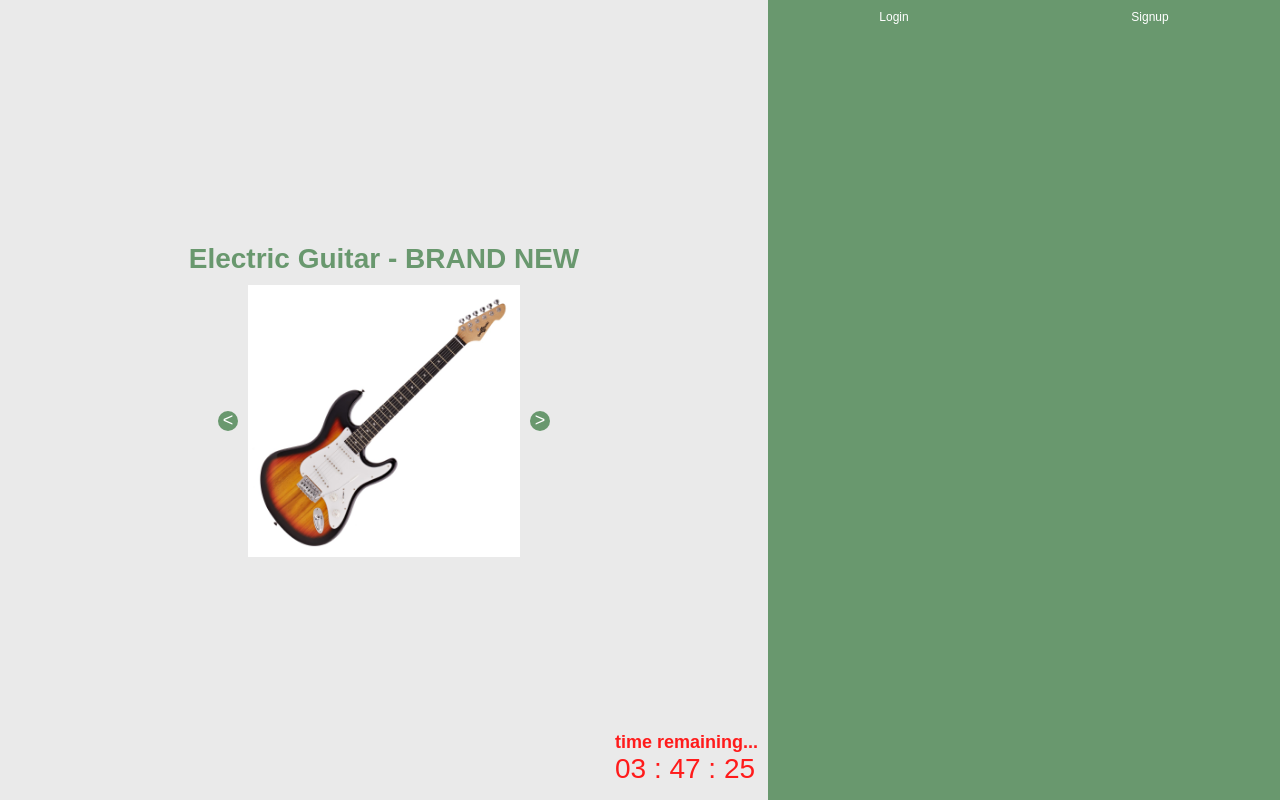
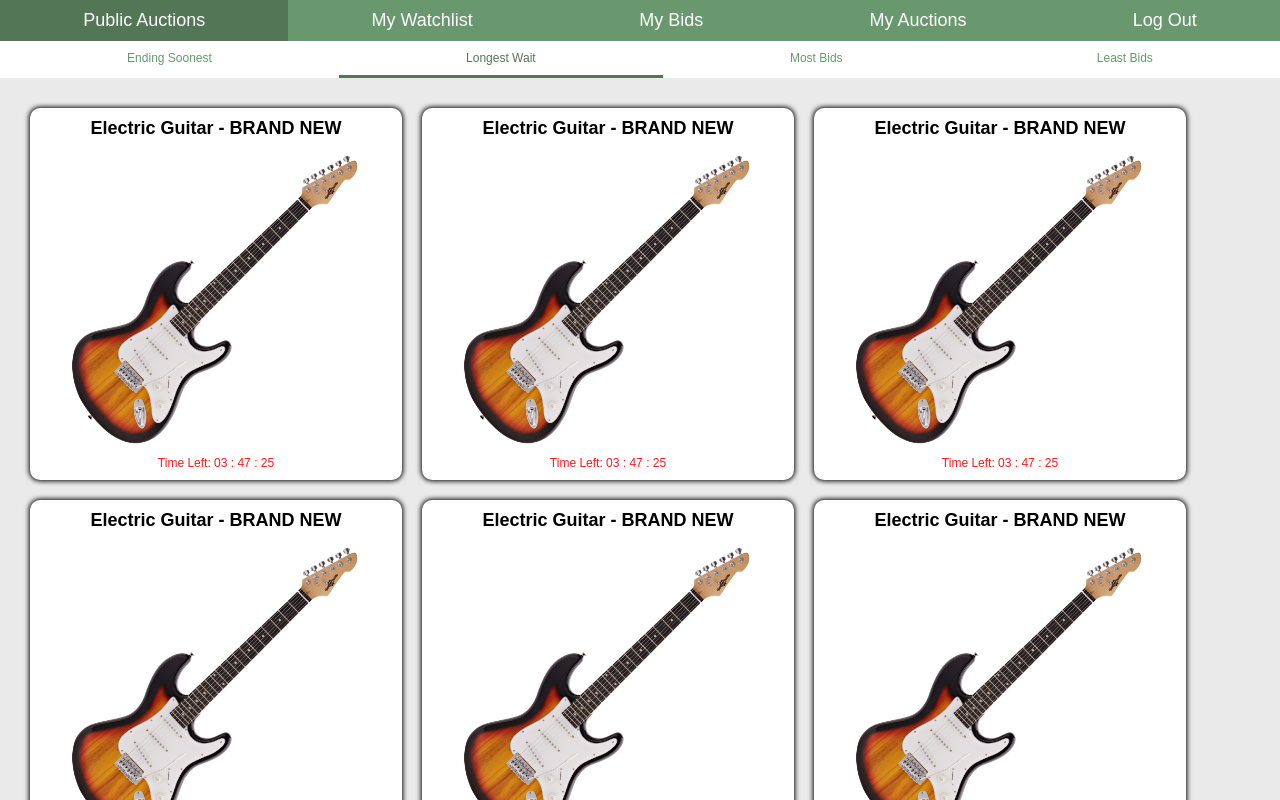
Before and after one commit to BW-silentAuction-1/silent-auction, a React (Create React App) app in the folder my_app/: page /dashboard in a window 1280 px wide. Shown: the top 800 px of the page. Built offline with nearby package versions, Linux system fonts and the light colour scheme.

Commit message:
example structure with styled components broken down

```diff
--- a/my_app/src/App.js
+++ b/my_app/src/App.js
@@ -2,7 +2,7 @@ import React from "react";
 import { Switch, Route } from "react-router-dom";
 import styled from "styled-components";
 
-
+import Dashboard from "./components/Dashboard";
 import Login from "./components/Login";
 import Styles from "./assets/Styles";
 
@@ -10,6 +10,9 @@ export default function App() {
   return (
     <StyledApp className="App">
       <Switch>
+        <Route path="/dashboard">
+          <Dashboard />
+        </Route>
         <Route path="/">
           <Login />
         </Route>
@@ -19,7 +22,7 @@ export default function App() {
 }
 
 const StyledApp = styled.div`
-  height: 100%;
+  min-height: 100%;
   width: 100%;
   background-color: ${Styles.color.bg};
   font-family: ${Styles.font.family};
--- /dev/null
+++ b/my_app/src/assets/dummyAd.js
@@ -0,0 +1,9 @@
+import dummyPic from "./dummyGuitar.jpg";
+
+const dummyAd = {
+  name: "Electric Guitar - BRAND NEW",
+  src: dummyPic,
+  time: "03 : 47 : 25"
+};
+
+export default dummyAd;
--- /dev/null
+++ b/my_app/src/components/DashHead.js
@@ -0,0 +1,106 @@
+import React from "react";
+import { Switch, Route, NavLink, useRouteMatch } from "react-router-dom";
+import styled from "styled-components";
+
+
+import Styles from "../assets/Styles";
+
+export default function DashHead(props) {
+  const { path, url } = useRouteMatch();
+
+  return (
+    <StyledHead>
+      <div className="top-bar">
+        <NavLink exact to="/dashboard">Public Auctions</NavLink>
+        <NavLink exact to="/dashboard/watchlist">My Watchlist</NavLink>
+        <NavLink exact to="/dashboard/bids">My Bids</NavLink>
+        <NavLink exact to="/dashboard/auctions">My Auctions</NavLink>
+        <NavLink exact to="/dashboard/logout">Log Out </NavLink>
+      </div>
+      <div className="bot-bar">
+        <Switch>
+          <Route path="/dashboard/watchlist">
+            {/* WATCHLIST FILTERS */}
+            <div>Ending Soonest</div>
+            <div className="active">Longest Wait</div>
+            <div>Most Bids</div>
+            <div>Least Bids</div>
+          </Route>
+          <Route path="/dashboard/bids">
+            {/* BID FILTERS */}
+            <div>Ending Soonest</div>
+            <div className="active">Longest Wait</div>
+            <div>Most Bids</div>
+            <div>Least Bids</div>
+          </Route>
+          <Route path="/dashboard/auctions">
+            {/* AUCTION FILTERS */}
+            <div>Ending Soonest</div>
+            <div className="active">Longest Wait</div>
+            <div>Most Bids</div>
+            <div>Least Bids</div>
+          </Route>
+          <Route path="/dashboard/logout">
+            {/* NO FILTERS? */}
+            <div>Ending Soonest</div>
+            <div className="active">Longest Wait</div>
+            <div>Most Bids</div>
+            <div>Least Bids</div>
+          </Route>
+          <Route path="/dashboard">
+            {/* PUBLIC AUCTION FILTERS */}
+            <div>Ending Soonest</div>
+            <div className="active">Longest Wait</div>
+            <div>Most Bids</div>
+            <div>Least Bids</div>
+          </Route>
+        </Switch>
+      </div>
+    </StyledHead>
+  )
+}
+
+const StyledHead = styled.div`
+  display: flex;
+  flex-flow: column nowrap;
+  align-items: stretch;
+  .top-bar {
+    display: flex;
+    flex-flow: row nowrap;
+    a {
+      flex-grow: 1;
+      display: flex;
+      justify-content: center;
+      align-items: center;
+      font-size: ${Styles.font.size.medSmall};
+      font-weight: 500;
+      background-color: ${Styles.color.mainLight};
+      color: ${Styles.color.white};
+      text-decoration: none;
+      padding: 10px 0;
+      &.active {
+        background-color: ${Styles.color.mainDark};
+      }
+    }
+  }
+  .bot-bar {
+    display: flex;
+    flex-flow: row nowrap;
+    div {
+      flex-grow: 1;
+      border-bottom: 3px solid #FFF;
+      padding: 10px 0;
+      background-color: ${Styles.color.white};
+      color: ${Styles.color.mainLight};
+      font-size: ${Styles.font.size.small};
+        font-weight: 500;
+      display: flex;
+      justify-content: center;
+      align-items: center;
+      &.active {
+        color: ${Styles.color.mainDark};
+        border-bottom-color: ${Styles.color.mainDark};
+      }
+    }
+  }
+`;
--- /dev/null
+++ b/my_app/src/components/Dashboard.js
@@ -0,0 +1,25 @@
+import React from "react";
+import { Switch, Route } from "react-router-dom"
+import styled from "styled-components";
+
+import Styles from "../assets/Styles";
+
+import DashHead from "./DashHead";
+import ItemList from "./ItemList";
+
+export default function Dashboard(props) {
+  return (
+    <StyledDash>
+      <DashHead />
+      <Switch>
+        <Route path="/">
+          <ItemList />
+        </Route>
+      </Switch>
+    </StyledDash>
+  )
+}
+
+const StyledDash = styled.div`
+
+`;
--- /dev/null
+++ b/my_app/src/components/ItemCard.js
@@ -0,0 +1,37 @@
+import React from "react";
+import styled from "styled-components";
+
+import Styles from "../assets/Styles";
+import dummyAd from "../assets/dummyAd";
+
+export default function ItemCard(props) {
+  return (
+    <StyledCard>
+      <h2>{dummyAd.name}</h2>
+      <img src={dummyAd.src} alt="x" />
+      <p>Time Left: {dummyAd.time}</p>
+    </StyledCard>
+  )
+}
+
+const StyledCard = styled.div`
+  width: 30%;
+  padding: 10px;
+  margin: 10px;
+  background-color: #FFF;
+  box-shadow: 0 0 5px 1px #000;
+  border-radius: 10px;
+  display: flex;
+  flex-flow: column nowrap;
+  align-items: center;
+  h2 {
+    font-size: ${Styles.font.size.medSmall};
+  }
+  img {
+    width: 90%;
+  }
+  p {
+    font-size: ${Styles.font.size.small};
+    color: ${Styles.color.red};
+  }
+`;
--- /dev/null
+++ b/my_app/src/components/ItemList.js
@@ -0,0 +1,27 @@
+import React from "react";
+import styled from "styled-components";
+
+import Styles from "../assets/Styles";
+
+import ItemCard from "./ItemCard";
+
+export default function ItemList(props) {
+  return (
+    <StyledList>
+      <ItemCard />
+      <ItemCard />
+      <ItemCard />
+      <ItemCard />
+      <ItemCard />
+      <ItemCard />
+      <ItemCard />
+    </StyledList>
+  );
+}
+
+const StyledList = styled.div`
+  padding: 20px;
+  display: flex;
+  flex-flow: row wrap;
+  align-content: flex-start;
+`;
--- a/my_app/src/components/Splash.js
+++ b/my_app/src/components/Splash.js
@@ -3,13 +3,7 @@ import styled from "styled-components";
 
 import Styles from "../assets/Styles";
 
-import dummyPic from "../assets/dummyGuitar.jpg";
-
-const dummyAd = {
-  name: "Electric Guitar - BRAND NEW",
-  src: dummyPic,
-  time: "03 : 47 : 25"
-};
+import dummyAd from "../assets/dummyAd";
 
 export default function Splash(props) {
   return (
```
Also changed, not shown: my_app/src/components/AuctionCard.js (deleted), my_app/src/components/BidderDash.js (deleted), my_app/src/components/SellerDash.js (deleted).
